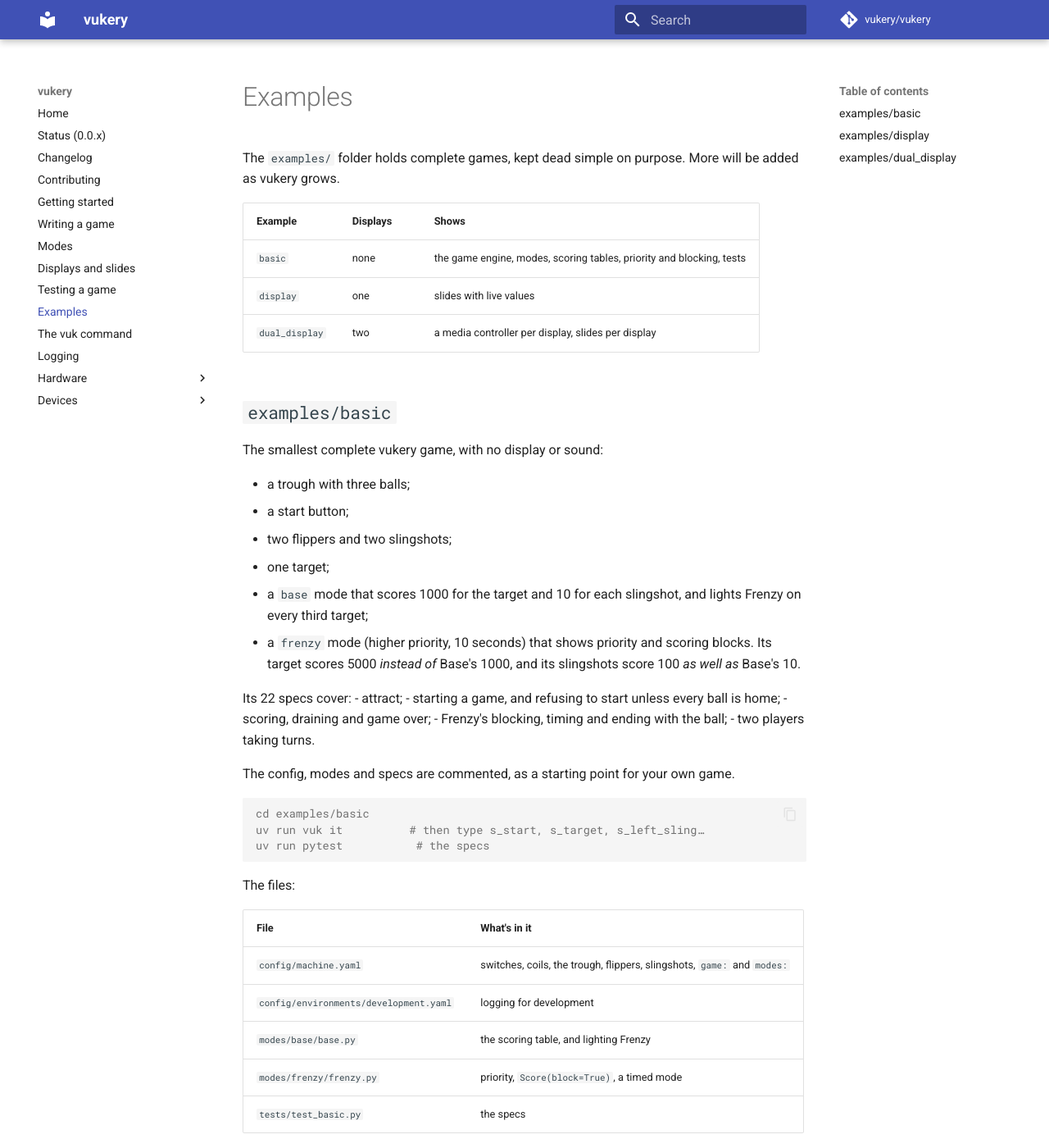
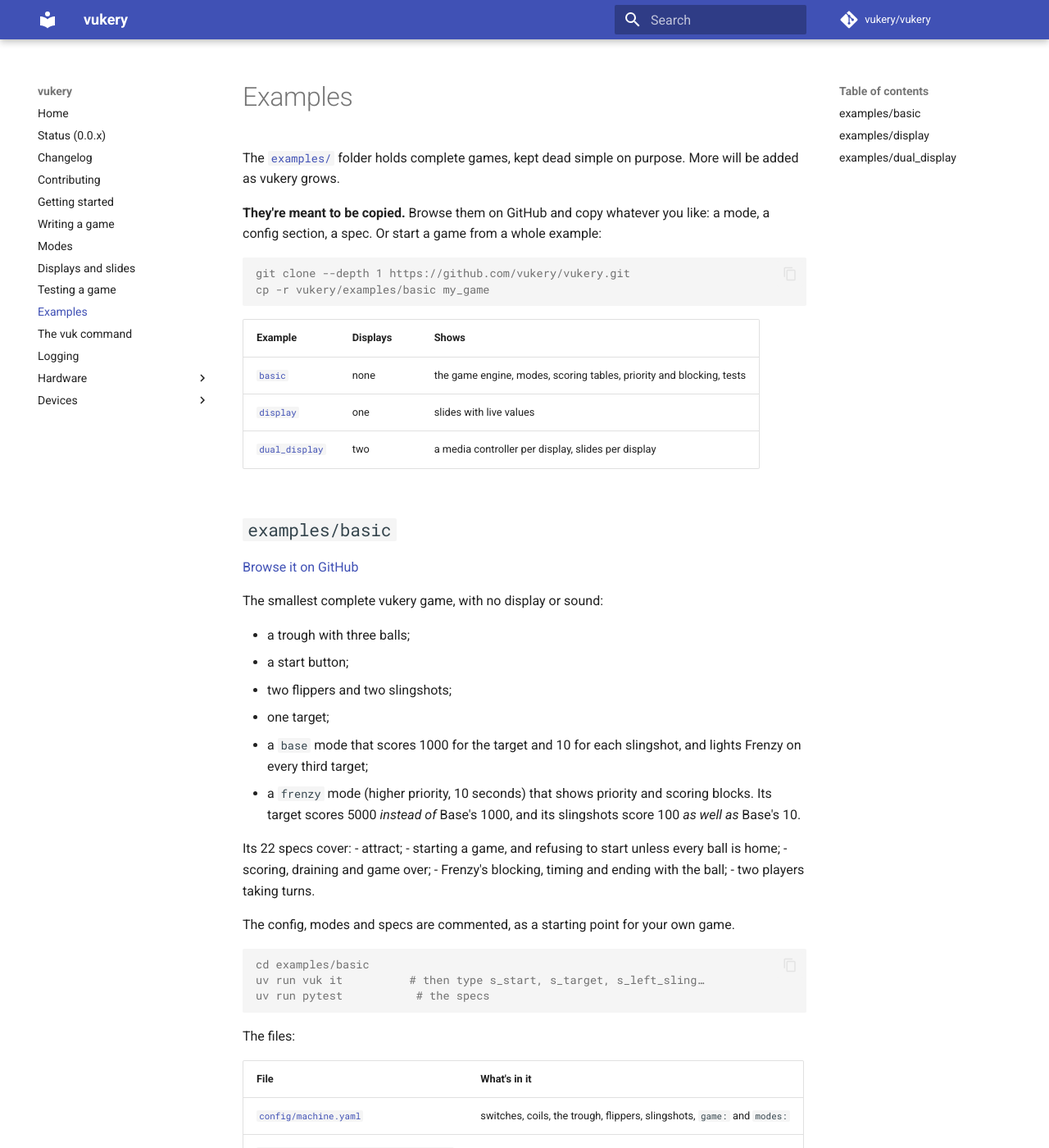
Before and after one commit to vukery/vukery, an MkDocs documentation site: the page built from docs/examples.md, in a window 1280 px wide and 1400 px high. Shown: the whole window at 82% size. Built offline with MkDocs 1.6.1 and Material for MkDocs 9.7.7, drawn with Linux system fonts in a browser that asks for light colours; comment, search, counter and statistics services are not loaded; some of the changed text lies outside the part shown.

Commit message:
docs: link the examples to their folders and files on GitHub
Plus a two-line recipe to start a game from a whole example. Fixes the
display example's spec count.

Co-Authored-By: Claude Opus 5.5 <noreply@anthropic.com>

````diff
--- a/docs/examples.md
+++ b/docs/examples.md
@@ -1,15 +1,26 @@
 # Examples
 
-The `examples/` folder holds complete games, kept dead simple on purpose.
-More will be added as vukery grows.
+The [`examples/`](https://github.com/vukery/vukery/tree/main/examples) folder holds complete games,
+kept dead simple on purpose. More will be added as vukery grows.
+
+**They're meant to be copied.** Browse them on GitHub and copy whatever you
+like: a mode, a config section, a spec. Or start a game from a whole
+example:
+
+```console
+git clone --depth 1 https://github.com/vukery/vukery.git
+cp -r vukery/examples/basic my_game
+```
 
 | Example | Displays | Shows |
 |---|---|---|
-| `basic` | none | the game engine, modes, scoring tables, priority and blocking, tests |
-| `display` | one | slides with live values |
-| `dual_display` | two | a media controller per display, slides per display |
+| [`basic`](https://github.com/vukery/vukery/tree/main/examples/basic) | none | the game engine, modes, scoring tables, priority and blocking, tests |
+| [`display`](https://github.com/vukery/vukery/tree/main/examples/display) | one | slides with live values |
+| [`dual_display`](https://github.com/vukery/vukery/tree/main/examples/dual_display) | two | a media controller per display, slides per display |
 
 ## `examples/basic`
+
+[Browse it on GitHub](https://github.com/vukery/vukery/tree/main/examples/basic)
 
 The smallest complete vukery game, with no display or sound:
 
@@ -43,13 +54,15 @@ The files:
 
 | File | What's in it |
 |---|---|
-| `config/machine.yaml` | switches, coils, the trough, flippers, slingshots, `game:` and `modes:` |
-| `config/environments/development.yaml` | logging for development |
-| `modes/base/base.py` | the scoring table, and lighting Frenzy |
-| `modes/frenzy/frenzy.py` | priority, `Score(block=True)`, a timed mode |
-| `tests/test_basic.py` | the specs |
+| [`config/machine.yaml`](https://github.com/vukery/vukery/blob/main/examples/basic/config/machine.yaml) | switches, coils, the trough, flippers, slingshots, `game:` and `modes:` |
+| [`config/environments/development.yaml`](https://github.com/vukery/vukery/blob/main/examples/basic/config/environments/development.yaml) | logging for development |
+| [`modes/base/base.py`](https://github.com/vukery/vukery/blob/main/examples/basic/modes/base/base.py) | the scoring table, and lighting Frenzy |
+| [`modes/frenzy/frenzy.py`](https://github.com/vukery/vukery/blob/main/examples/basic/modes/frenzy/frenzy.py) | priority, `Score(block=True)`, a timed mode |
+| [`tests/test_basic.py`](https://github.com/vukery/vukery/blob/main/examples/basic/tests/test_basic.py) | the specs |
 
 ## `examples/display`
+
+[Browse it on GitHub](https://github.com/vukery/vukery/tree/main/examples/display)
 
 `examples/basic` plus one 800×480 display, drawn by the pyglet media
 controller:
@@ -68,12 +81,14 @@ uv run pytest
 
 | File | What's in it |
 |---|---|
-| `config/machine.yaml` | `examples/basic`'s machine, plus `displays:` |
-| `modes/start_screen/start_screen.py` | the slide shown between games |
-| `modes/base/base.py` | scoring and the score slide |
-| `tests/test_display.py` | the specs |
+| [`config/machine.yaml`](https://github.com/vukery/vukery/blob/main/examples/display/config/machine.yaml) | `examples/basic`'s machine, plus `displays:` |
+| [`modes/start_screen/start_screen.py`](https://github.com/vukery/vukery/blob/main/examples/display/modes/start_screen/start_screen.py) | the slide shown between games |
+| [`modes/base/base.py`](https://github.com/vukery/vukery/blob/main/examples/display/modes/base/base.py) | scoring and the score slide |
+| [`tests/test_display.py`](https://github.com/vukery/vukery/blob/main/examples/display/tests/test_display.py) | the specs |
 
 ## `examples/dual_display`
+
+[Browse it on GitHub](https://github.com/vukery/vukery/tree/main/examples/dual_display)
 
 `examples/basic` with two displays: an 800×480 main screen and a 480×272
 apron screen. `vuk it` opens two windows, one media controller process
````
Also changed, not shown: other parts of docs/examples.md (+1 -1 lines).
